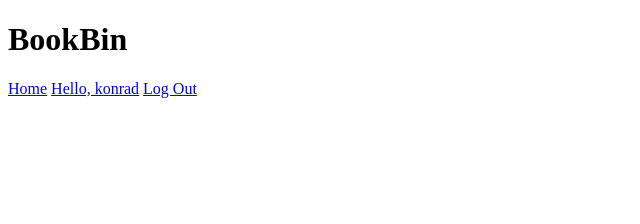
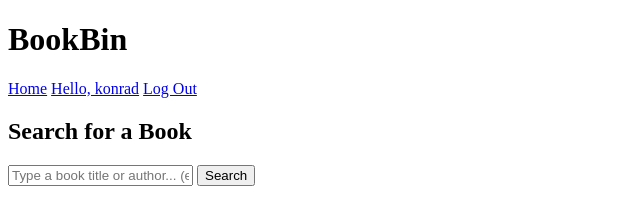
Before and after one commit to KonradSikorski5/IT340-BookBin, a plain HTML site: page frontend/index.html in a window 1280 px wide. Shown: the whole page, without its empty margins (0-640 px from the left). Drawn offline with Linux system fonts and the light colour scheme.

Commit message:
Add search bar to home page

```diff
--- a/frontend/index.html
+++ b/frontend/index.html
@@ -13,6 +13,13 @@
       <a href="login.html">Log Out</a>
     </span>
   </header>
+  <div class="page">
+    <h2>Search for a Book</h2>
+    <form class="search">
+      <input type="text" placeholder="Type a book title or author... (ex. Harry Potter)">
+      <button type="submit">Search</button>
+    </form>
 
+  </div>
 </body>
 </html>
```
